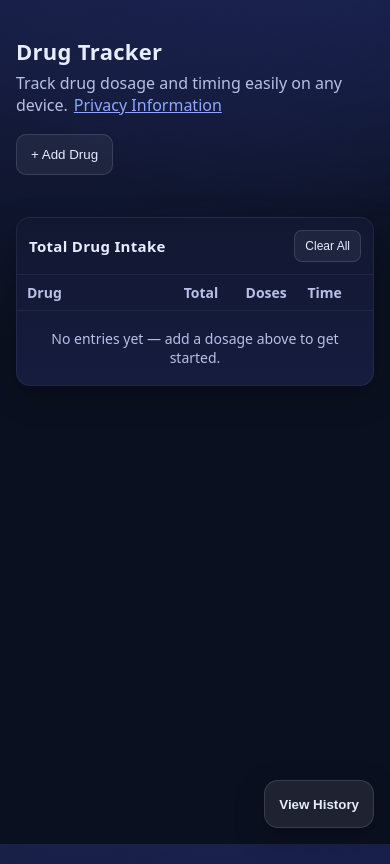
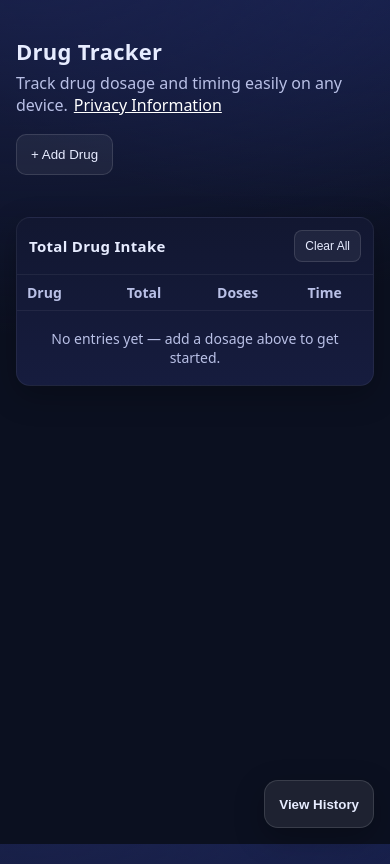
Before and after one commit to MrBaxy404/intake_tracker, a plain HTML site: page index.html in a window 390 px wide. Drawn offline with Linux system fonts and the light colour scheme.

Commit message:
Update index.html

```diff
--- a/index.html
+++ b/index.html
@@ -49,7 +49,7 @@
       border: 0;
       padding: 0;
       margin-left: 6px;
-      color: var(--accent-2);
+      color: #ffffff;
       text-decoration: underline;
       font-weight: 500;      /* regular link weight */
       cursor: pointer;
@@ -214,7 +214,7 @@
       thead th { white-space: nowrap; }
       tbody td { white-space: normal; word-break: break-word; }
       /* Give the Drug column a little more space on mobile */
-      thead th:nth-child(1), tbody td:nth-child(1) { width: 44%; }
+      thead th:nth-child(1), tbody td:nth-child(1) { width: 28%; }
       /* Keep Time tight and never wrapped */
       thead th:nth-child(4), tbody td:nth-child(4) { white-space: nowrap; width: 1%; }
       /* Compact actions column */
```
